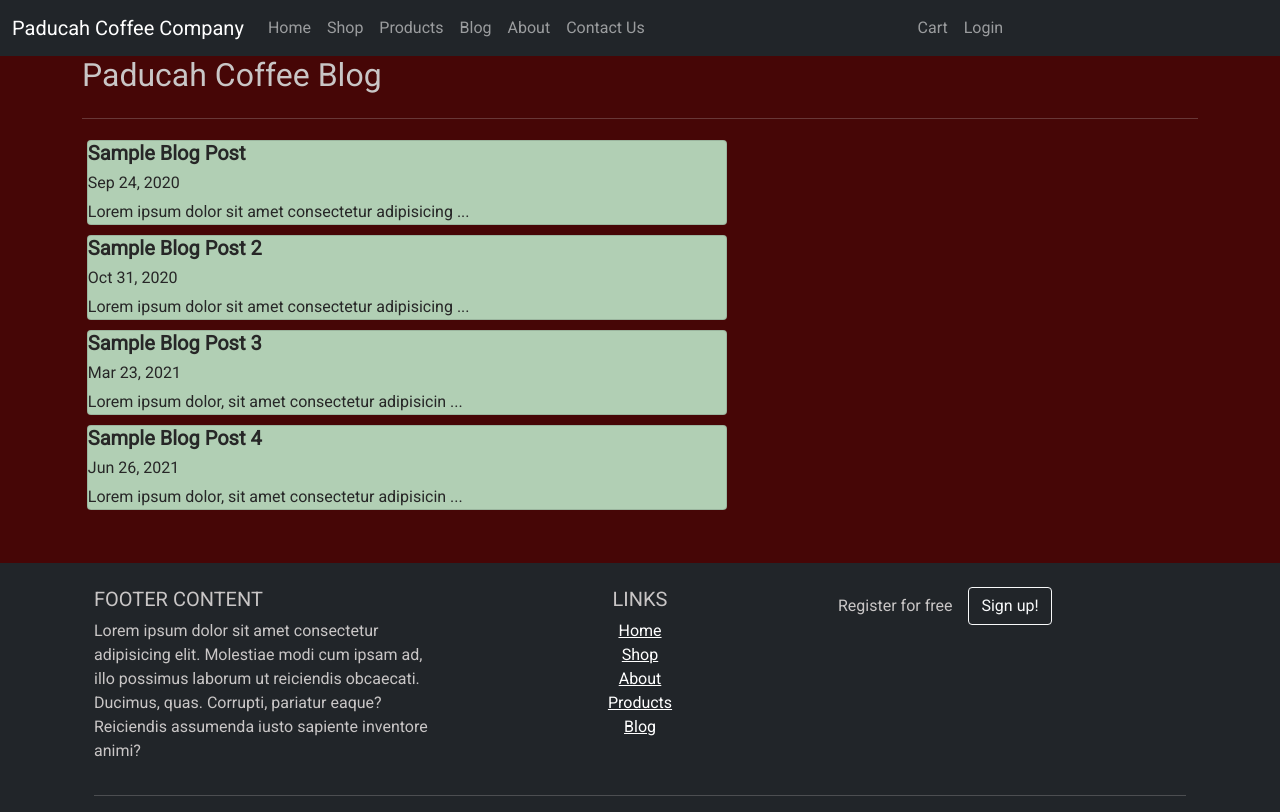
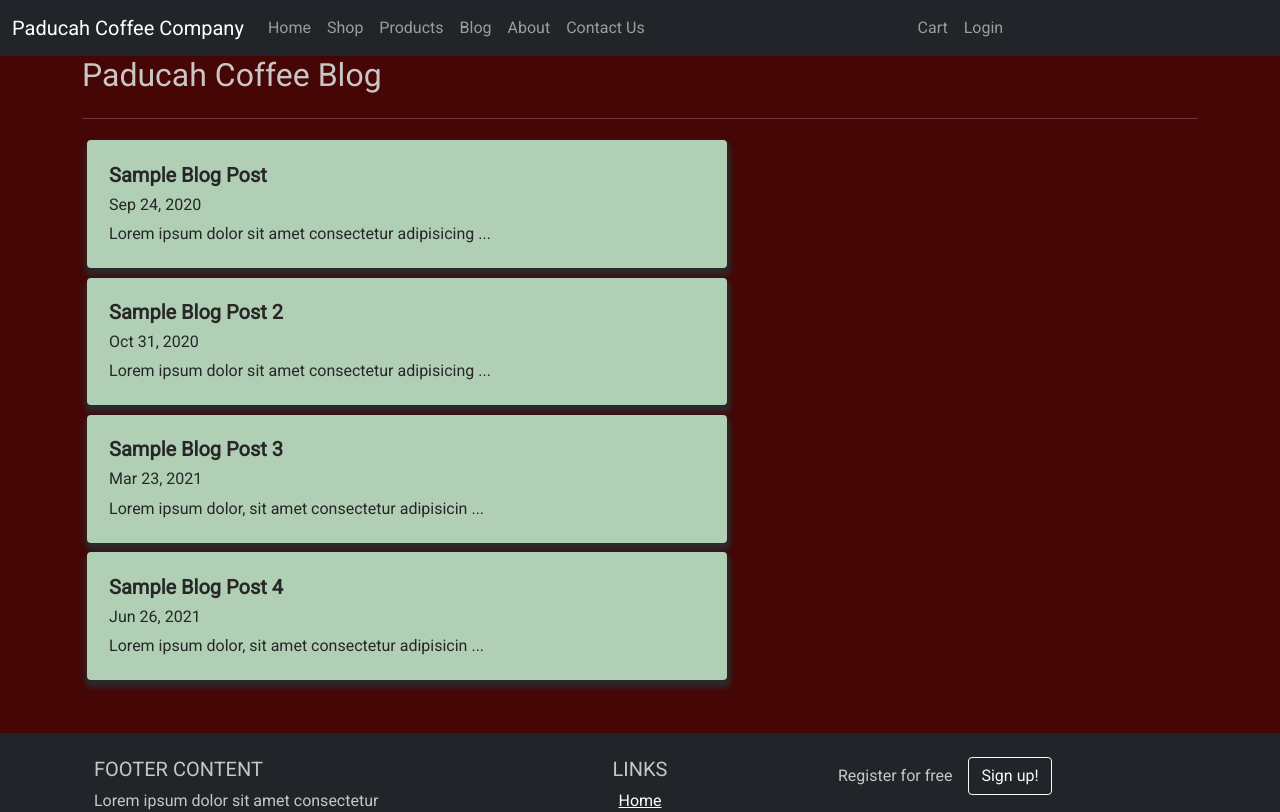
Before and after one commit to sporkupine/Paducah-Coffee-Site, an Angular app: page /blog in a window 1280 px wide. Shown: the top 812 px of the page. Built offline with nearby package versions, Linux system fonts and the light colour scheme.

Commit message:
sexier hover effects on blog posts

```diff
--- a/src/app/blog/blog.component.css
+++ b/src/app/blog/blog.component.css
@@ -1,8 +1,11 @@
 .card {
   background-color: rgb(177, 207, 180);
   margin: 0.3rem;
-  color: rgb(39, 39, 39) !important;
+  color: rgb(17, 17, 17) !important;
+  border: none;
+  box-shadow: 1px 5px 5px 3px rgba(43, 42, 43, 0.95);
   transition: 300ms ease-in-out;
+  padding: 2%;
 }
 
 .card-text, .card-title {
@@ -15,4 +18,6 @@
 
 .card:hover {
   transform: scale(1.02);
+  box-shadow: 1px 5px 5px 7px rgba(26, 25, 26, 0.95);
+  background-color: rgb(203, 216, 205);
 }
--- a/src/app/blog/blog.component.html
+++ b/src/app/blog/blog.component.html
@@ -5,6 +5,7 @@
     </div>
   </div>
   <hr />
+  <div class="row">
       <div class="card-group" *ngFor="let post of blogPosts; let i = index">
         <div
           class="card"
@@ -19,3 +20,4 @@
         </div>
       </div>
   </div>
+</div>
```
Lines whose indentation alone changed are shown as unchanged.
